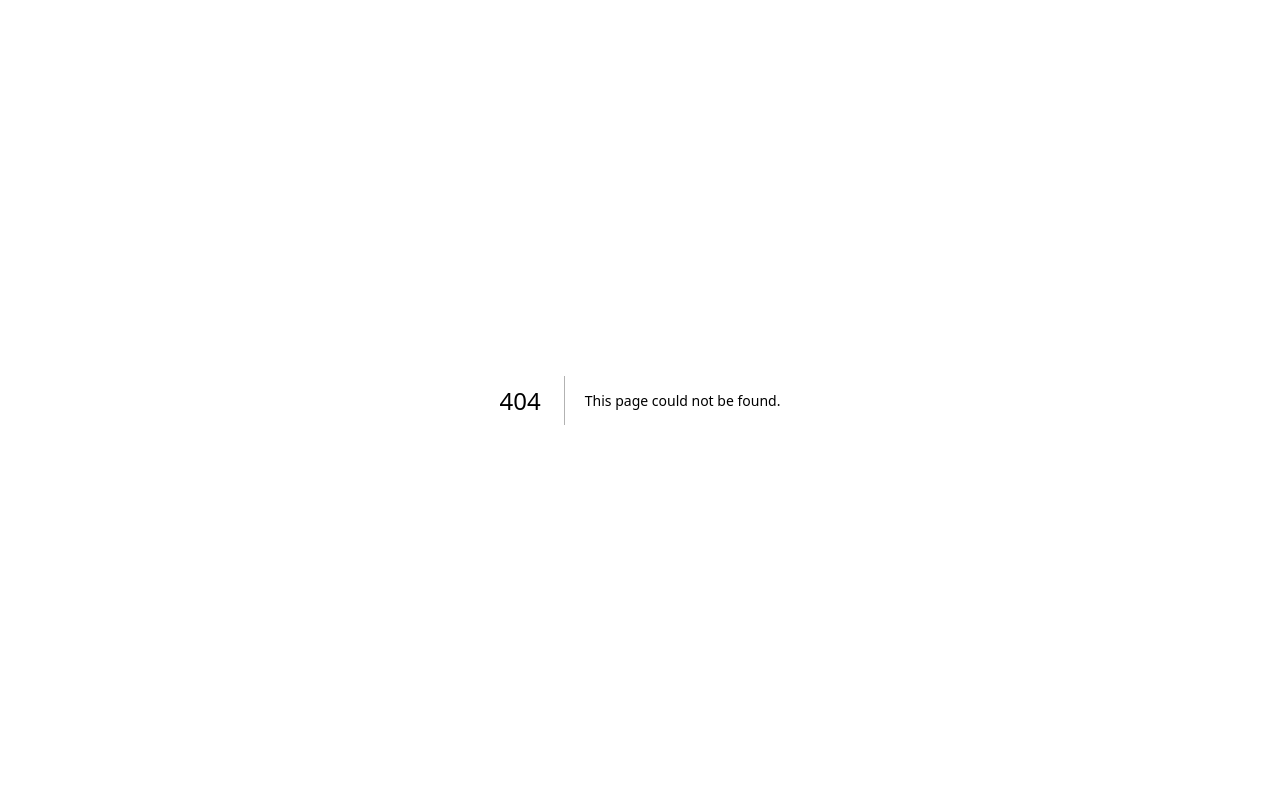
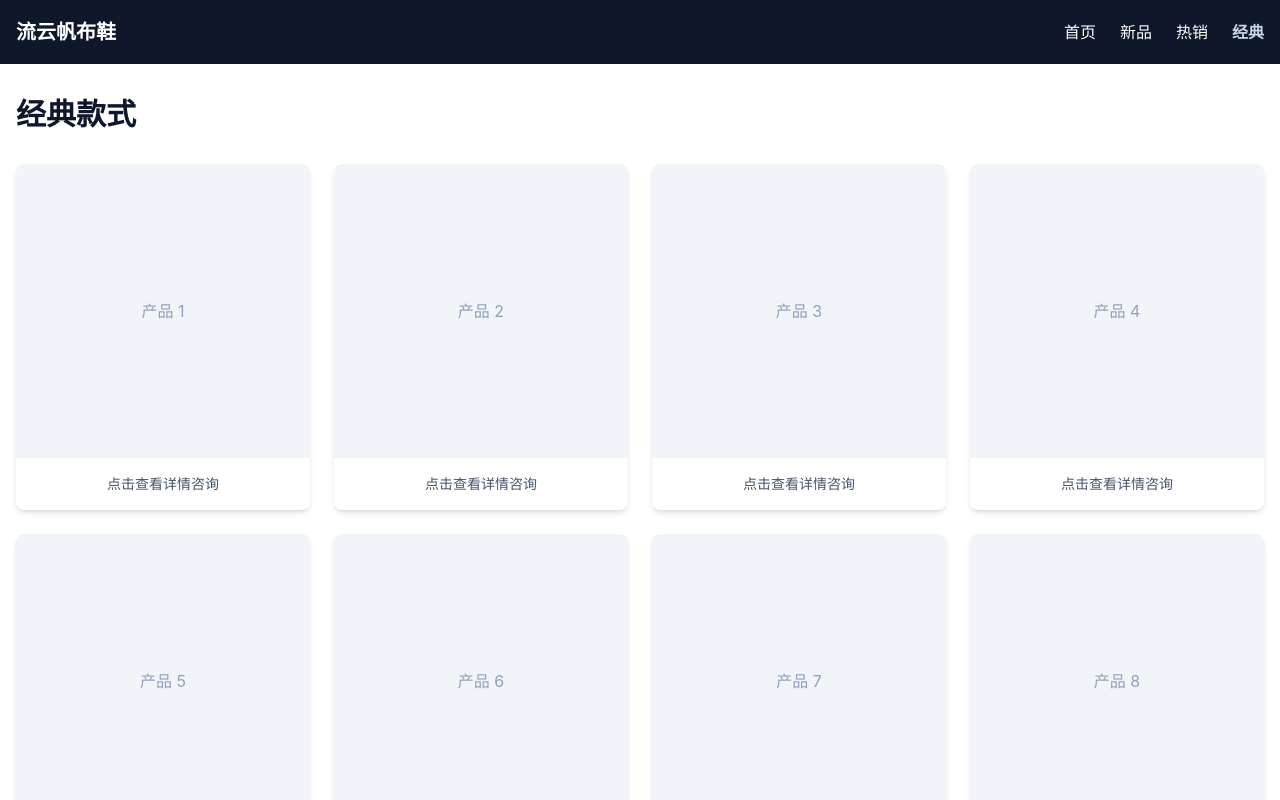
Before and after one commit to llllllhui/liuyunshoes, a Next.js app: page /products/classic in a window 1280 px wide. Before the commit this address had no page. Shown: the top 800 px of the page. Built offline with nearby package versions, Linux system fonts and the light colour scheme.

Commit message:
feat: create product category pages

```diff
--- /dev/null
+++ b/src/app/(shop)/products/[category]/page.tsx
@@ -0,0 +1,53 @@
+import { ProductCard } from '@/components/shop/ProductCard'
+
+interface Props {
+  params: { category: string }
+}
+
+const categoryNames: Record<string, string> = {
+  new: '新品推荐',
+  hot: '爆款专区',
+  classic: '经典款式',
+}
+
+// 临时数据 - 等待 Supabase 配置后将替换为真实数据
+const mockProducts = Array.from({ length: 12 }, (_, i) => ({
+  id: `${i}`,
+  name: `产品 ${i + 1}`,
+  imageUrl: '/placeholder.jpg',
+  thumbnailUrl: '/placeholder.jpg',
+}))
+
+export default function CategoryPage({ params }: Props) {
+  const category = params.category
+  const categoryName = categoryNames[category] || '产品列表'
+
+  return (
+    <div className="py-8">
+      <div className="container mx-auto px-4">
+        <h1 className="text-3xl font-bold text-slate-900 mb-8">{categoryName}</h1>
+        {mockProducts.length === 0 ? (
+          <div className="text-center py-12 text-slate-600">
+            <p>暂无产品</p>
+          </div>
+        ) : (
+          <div className="grid grid-cols-2 md:grid-cols-3 lg:grid-cols-4 gap-6">
+            {mockProducts.map((product) => (
+              <div
+                key={product.id}
+                className="group cursor-pointer bg-white rounded-lg shadow-md overflow-hidden hover:shadow-xl transition-all duration-300 hover:-translate-y-1"
+              >
+                <div className="relative aspect-square overflow-hidden bg-slate-100 flex items-center justify-center">
+                  <span className="text-slate-400">{product.name}</span>
+                </div>
+                <div className="p-4 text-center">
+                  <p className="text-sm text-slate-600">点击查看详情咨询</p>
+                </div>
+              </div>
+            ))}
+          </div>
+        )}
+      </div>
+    </div>
+  )
+}
```
